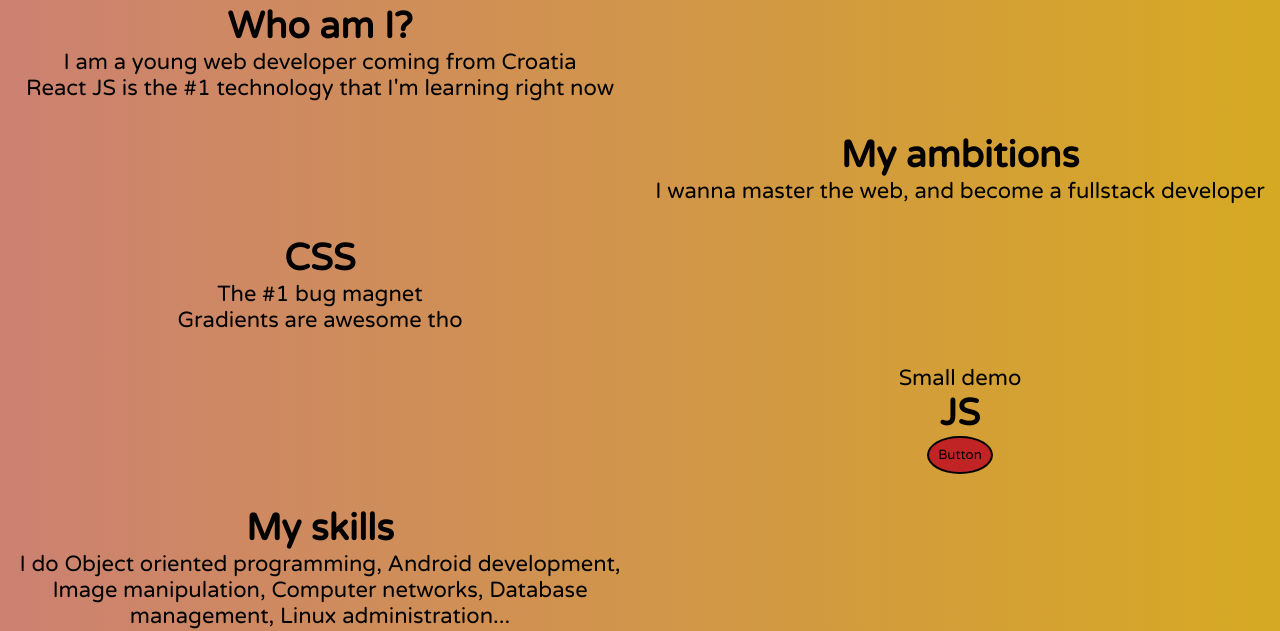
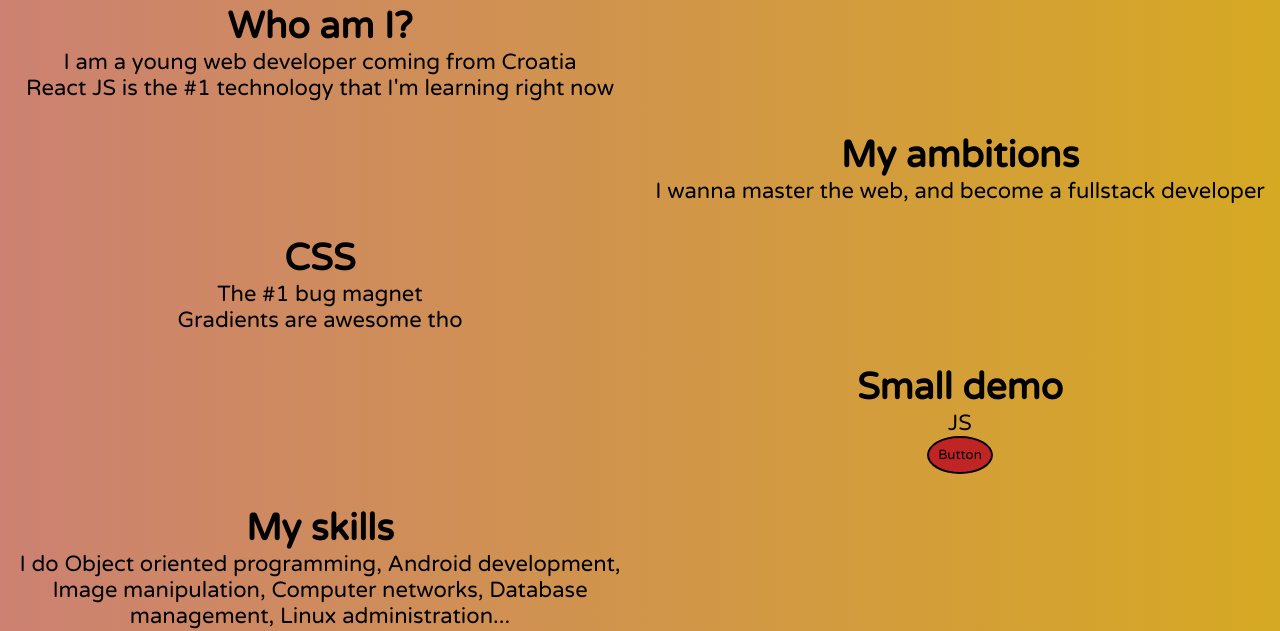
Before and after one commit to Blooshie/blooshie.github.io, a plain HTML site: page my-website/index.html in a window 1280 px wide. Shown: the part 150-781 px from the top of the page. Drawn offline with Linux system fonts and the light colour scheme; a web font is replaced by a local one.

Commit message:
wrong order of tags

```diff
--- a/my-website/index.html
+++ b/my-website/index.html
@@ -38,8 +38,8 @@
         </article>
 
         <article class="article js">
-            <p>Small demo</p>
-            <h1>JS</h1>
+            <h1>Small demo</h1>
+            <p>JS</p>
             <button id="js-button">Button</button>
 
 
```
